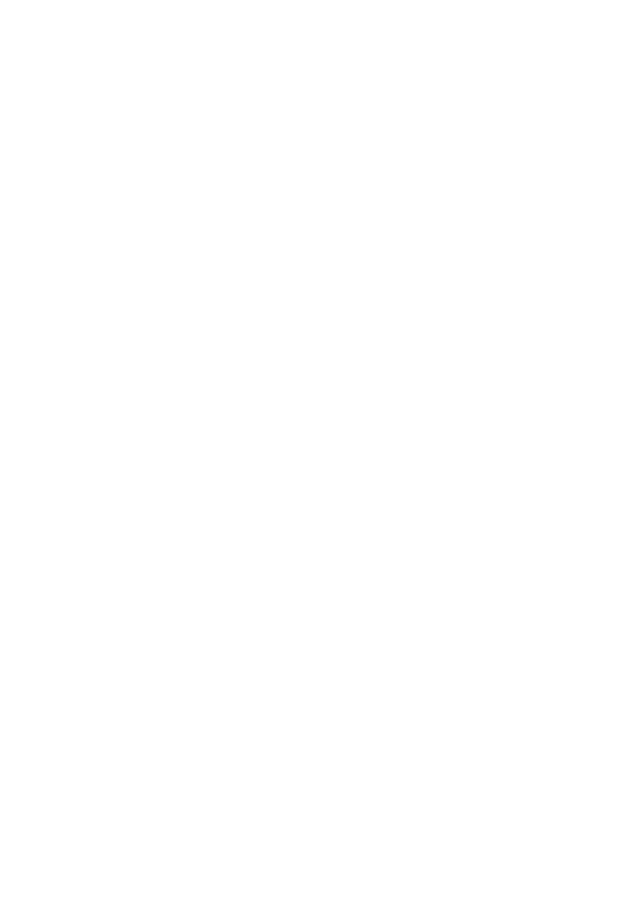
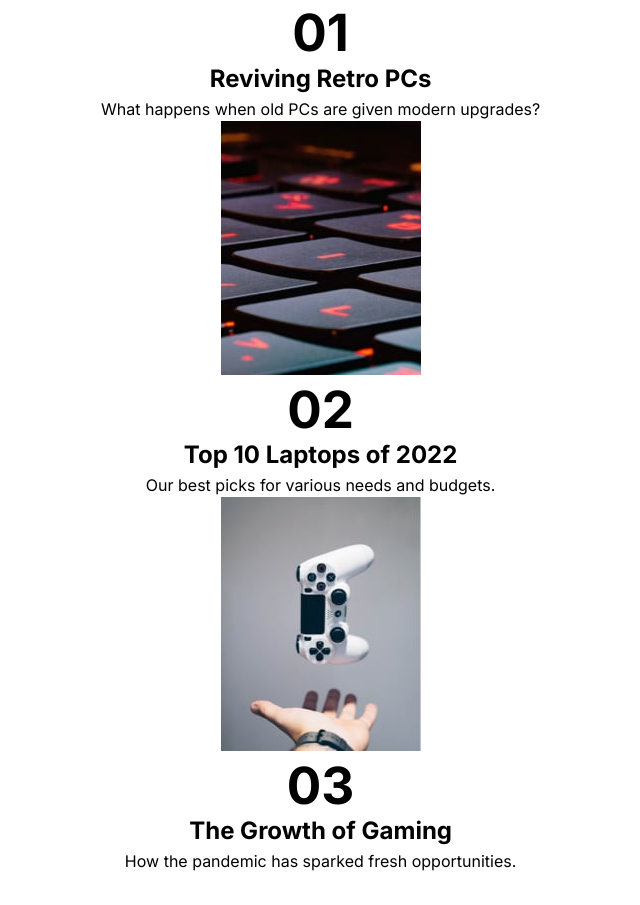
Before and after one commit to akickia/news-homepage, a React (Vite) app: page / in a window 1280 px wide. Shown: the part 946-1851 px from the top of the page, without its empty margins (71-711 px from the left). Before the commit the page ends 800 px from the top, so only its background shows below. Built offline with nearby package versions, Linux system fonts and the light colour scheme.

Commit message:
feat:list of articles displayed

```diff
--- a/package.json
+++ b/package.json
@@ -12,7 +12,8 @@
   },
   "dependencies": {
     "react": "^18.2.0",
-		"react-dom": "^18.2.0"
+    "react-dom": "^18.2.0",
+    "require": "^2.4.20"
   },
   "devDependencies": {
     "@types/react": "^18.0.28",
--- a/src/App.jsx
+++ b/src/App.jsx
@@ -2,6 +2,7 @@
 import Header from './Components/Header';
 import HeroSection from './Components/HeroSection';
 import NewContainer from './Components/NewContainer';
+import NewsListCard from './Components/NewsListCard';
 
 function App() {
   return (
@@ -10,6 +11,7 @@
       <main>
         <HeroSection />
         <NewContainer />
+        <NewsListCard />
       </main>
     </div>
   );
--- /dev/null
+++ b/src/Components/NewsListCard.jsx
@@ -0,0 +1,9 @@
+import articleData from '../assets copy/json/list-news';
+import NewsListItem from './NewsListItem';
+
+export default function NewsListCard() {
+  const NewsList = articleData.map((article) => (
+    <NewsListItem key={article.id} article={article} />
+  ));
+  return <div>{NewsList}</div>;
+}
--- /dev/null
+++ b/src/Components/NewsListItem.jsx
@@ -0,0 +1,23 @@
+import favicon from '../assets copy/images/favicon.png';
+
+export default function NewsListItem({ article }) {
+  const { id, title, text, picture } = article;
+
+  /*let imageURL = '';*/
+  /* try {
+    imageURL = require(`../assets copy/images/${picture}`);
+  } catch {
+    imageURL = favicon;
+  } */
+
+  return (
+    <section>
+      <img src={picture} />
+      <div className='article_content'>
+        <h1>{id}</h1>
+        <h2>{title}</h2>
+        <p>{text}</p>
+      </div>
+    </section>
+  );
+}
--- /dev/null
+++ b/src/assets copy/json/list-news.js
@@ -0,0 +1,26 @@
+import keyboard from '../images/top_laptops.jpg';
+import console from '../images/gaming_growth.jpg';
+import pc from '../images/retro_pcs.jpg';
+
+const articles = [
+  {
+    title: 'Reviving Retro PCs',
+    text: 'What happens when old PCs are given modern upgrades?',
+    id: '01',
+    picture: pc,
+  },
+
+  {
+    title: 'Top 10 Laptops of 2022',
+    text: 'Our best picks for various needs and budgets.',
+    id: '02',
+    picture: keyboard,
+  },
+  {
+    title: 'The Growth of Gaming',
+    text: 'How the pandemic has sparked fresh opportunities.',
+    id: '03',
+    picture: console,
+  },
+];
+export default articles;
```
Also changed, not shown: 1 other file (tests, documents, lock files or other folders). Lines whose indentation alone changed are shown as unchanged.
